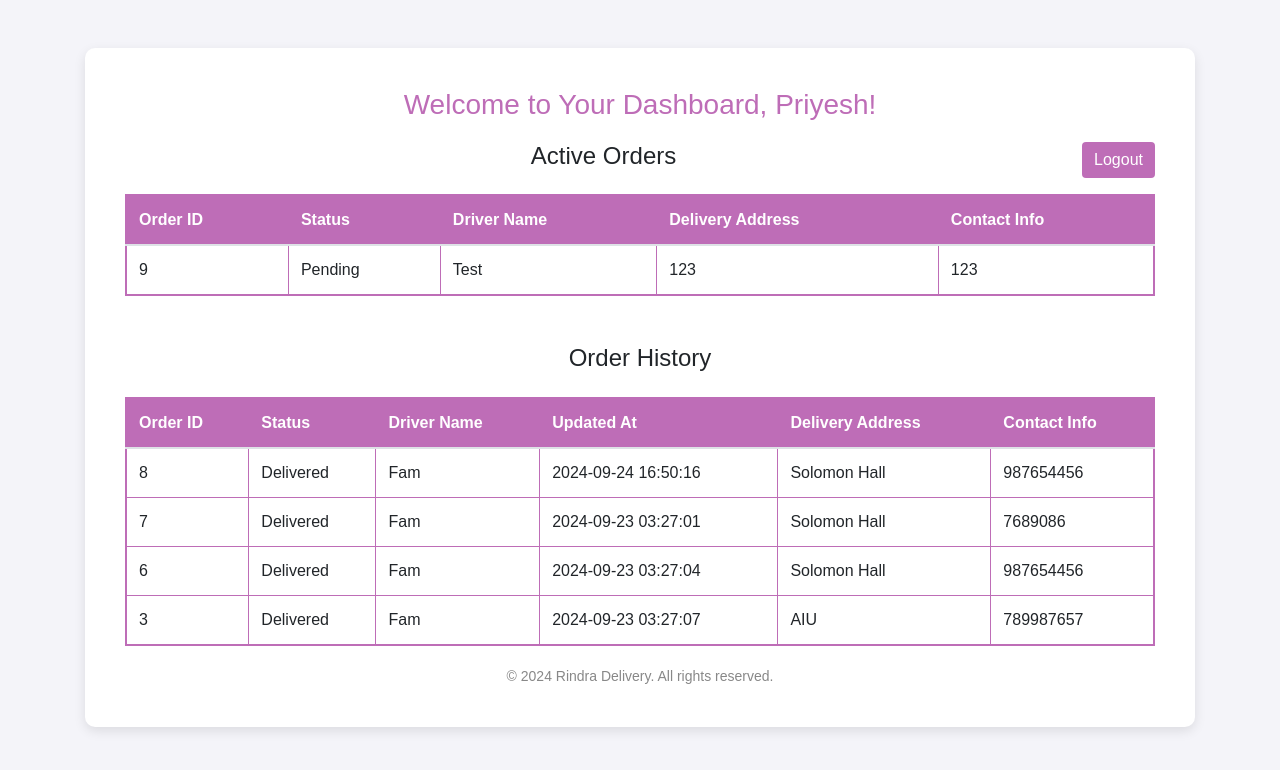
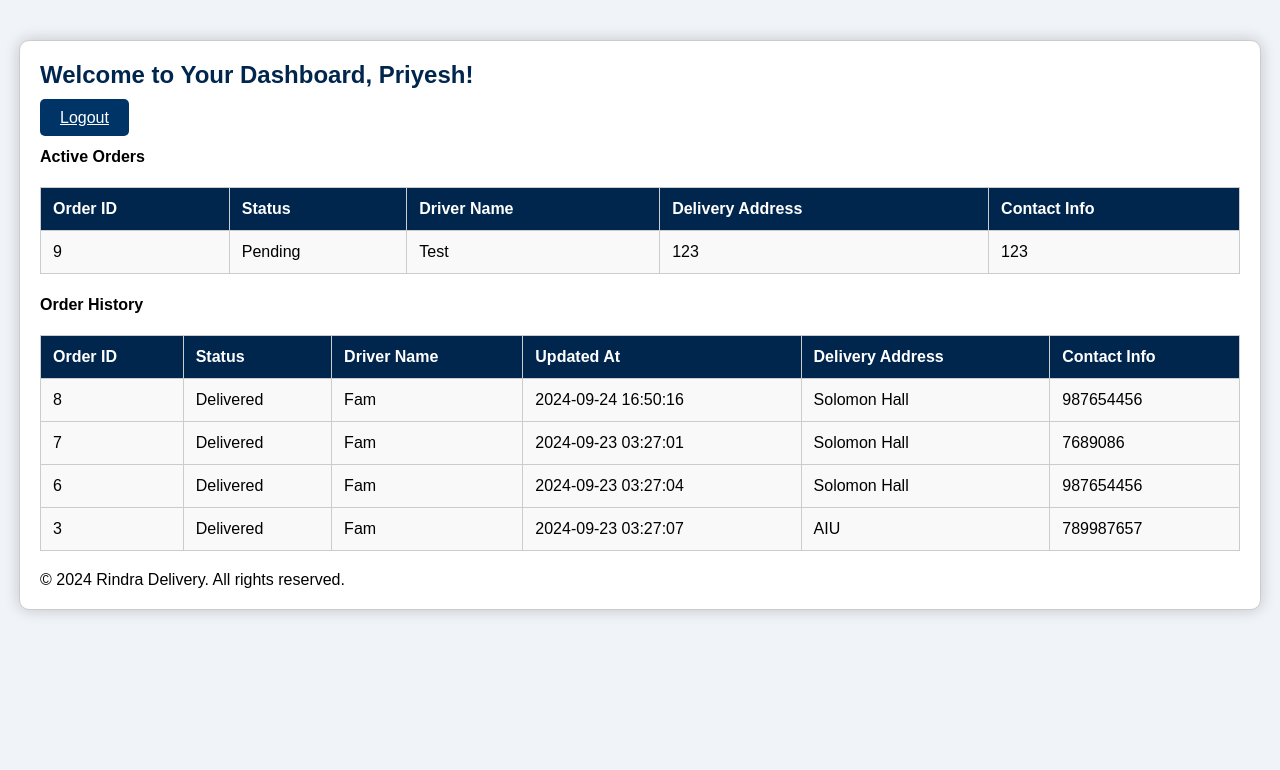
Before and after one commit to priyesh1512/Rindra-Delivery-Web-App-, a PHP site: page /client_dashboard.php in a window 1280 px wide. Shown: the top 770 px of the page. Run offline with PHP 8.4, Linux system fonts and the light colour scheme; a user stored in the database is signed in; data comes from the database, SQL or seed files in the repository.

Commit message:
Css styling

```diff
--- a/admin_dashboard.php
+++ b/admin_dashboard.php
@@ -166,7 +166,7 @@ $totalPagesHistory = ceil($pdo->query("SELECT COUNT(*) FROM orders WHERE status
 <div class="container">
     <h2>Admin Dashboard</h2>
     <a href="create_order.php" class="btn btn-primary mb-3">Create New Order</a>
-    <a href="logout.php" class="btn btn-custom float-right">Logout</a>
+    <a href="logout.php" class="btn btn-primary mb-3">Logout</a>
     <section class="order-stats mb-4">
         <h5>Total Active Orders: <?= $total_active_orders; ?></h5>
         <h5>Total Delivered Orders: <?= $total_delivered_orders; ?></h5>
--- a/client_dashboard.php
+++ b/client_dashboard.php
@@ -75,64 +75,15 @@ $num_pages_delivered_orders = ceil($total_delivered_orders / $orders_per_page);
 <head>
     <meta charset="UTF-8">
     <meta name="viewport" content="width=device-width, initial-scale=1.0">
-    <link rel="stylesheet" href="https://stackpath.bootstrapcdn.com/bootstrap/4.5.2/css/bootstrap.min.css">
+    <link rel="stylesheet" href="style.css">
     <title>Client Portal</title>
-
-    <!-- Custom styles -->
-    <style>
-        body {
-            background-color: #F4F4F9;
-            font-family: 'Arial', sans-serif;
-        }
-        .dashboard-container {
-            padding: 40px;
-            background-color: #fff;
-            border-radius: 10px;
-            box-shadow: 0px 4px 12px rgba(0, 0, 0, 0.1);
-        }
-        .dashboard-header {
-            font-size: 28px;
-            color: #BE6DB7;
-            text-align: center;
-            margin-bottom: 20px;
-        }
-        .btn-custom {
-            background-color: #BE6DB7;
-            color: white;
-            border: none;
-        }
-        .btn-custom:hover {
-            background-color: #C04A82;
-        }
-        .table-custom {
-            border: 2px solid #BE6DB7;
-            border-radius: 5px;
-        }
-        .table-custom th, .table-custom td {
-            border-color: #BE6DB7;
-        }
-        .table-custom thead {
-            background-color: #BE6DB7;
-            color: white;
-        }
-        .form-control:focus {
-            border-color: #DC8449;
-            box-shadow: none;
-        }
-        .footer {
-            text-align: center;
-            margin-top: 20px;
-            font-size: 14px;
-            color: #888;
-        }
-    </style>
 </head>
 <body>
 
 <div class="container mt-5">
     <div class="dashboard-container">
         <h2 class="dashboard-header">Welcome to Your Dashboard, <?= htmlspecialchars($client_name); ?>!</h2>
-        <a href="logout.php" class="btn btn-custom float-right">Logout</a>
+        <a href="logout.php" class="btn btn-primary mb-3">Logout</a>
 
         <h4 class="text-center mb-4">Active Orders</h4>
 
@@ -164,7 +115,7 @@ $num_pages_delivered_orders = ceil($total_delivered_orders / $orders_per_page);
             <!-- Pagination for Active Orders -->
             <?php if ($num_pages_active_orders > 1): ?>
                 <nav aria-label="Active Orders Pagination">
-                    <ul class="pagination">
+                    <ul class="pagination pagination-horizontal">
                         <?php if ($page > 1): ?>
                             <li class="page-item">
                                 <a class="page-link" href="<?php echo $_SERVER['PHP_SELF']; ?>?page=<?php echo $page - 1; ?>">Previous</a>
@@ -222,7 +173,7 @@ $num_pages_delivered_orders = ceil($total_delivered_orders / $orders_per_page);
             <!-- Pagination for Order History -->
             <?php if ($num_pages_delivered_orders > 1): ?>
                 <nav aria-label="Order History Pagination">
-                    <ul class="pagination">
+                    <ul class="pagination pagination-horizontal">
                         <?php if ($page > 1): ?>
                             <li class="page-item">
                                 <a class="page-link" href="<?php echo $_SERVER['PHP_SELF']; ?>?page=<?php echo $page - 1; ?>">Previous</a>
```
Also changed, not shown: driver_dashboard.php (+4 -22 lines).
